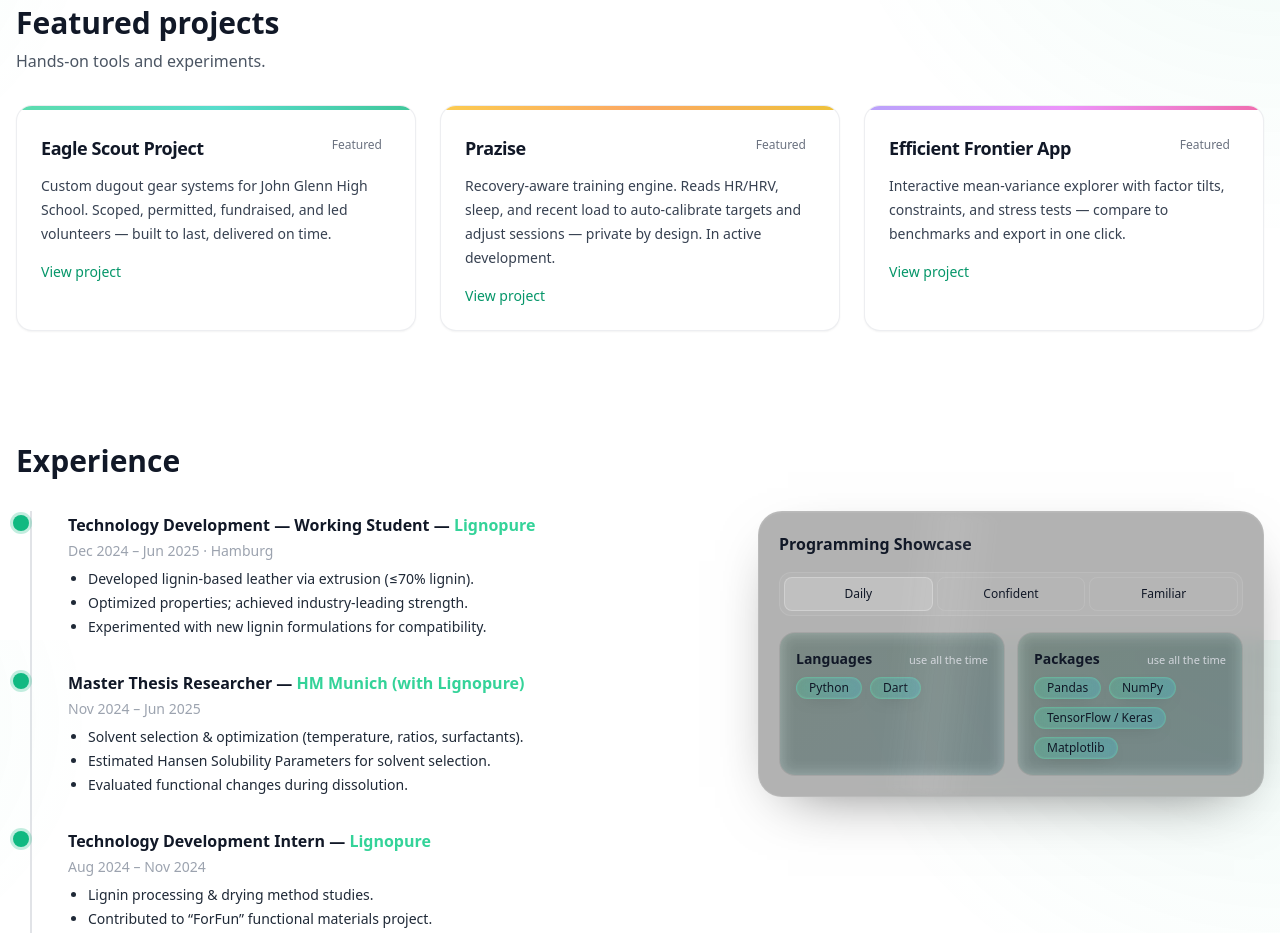
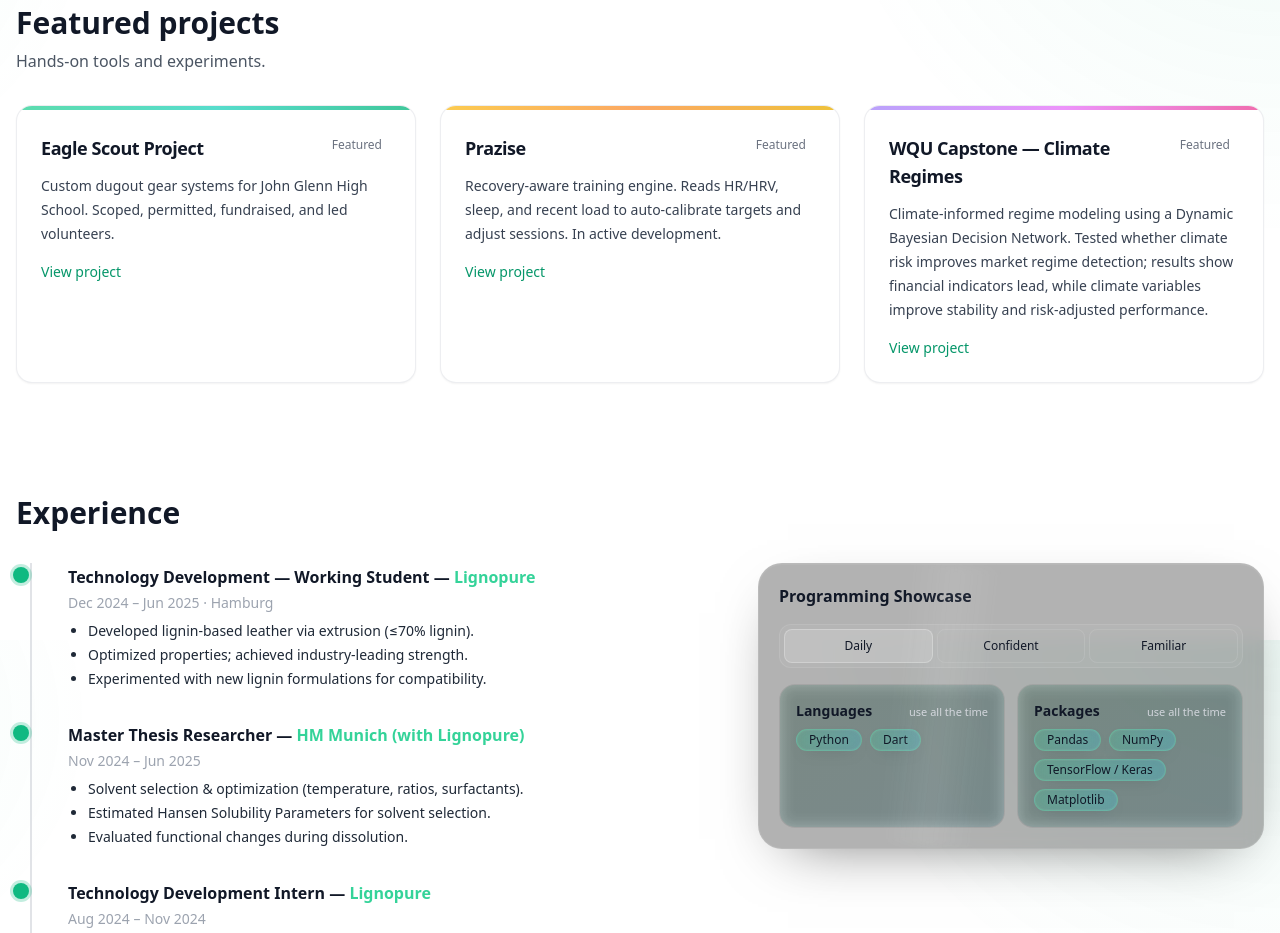
Before and after one commit to Tridude5/JohnSlavinskas, a Next.js app: page / in a window 1280 px wide. Shown: the part 1760-2693 px from the top of the page. Built offline with nearby package versions, Linux system fonts and the light colour scheme; no server answers.

Commit message:
Update project descriptions in HomeClient.tsx

```diff
--- a/app/HomeClient.tsx
+++ b/app/HomeClient.tsx
@@ -310,19 +310,19 @@ export default function HomeClient() {
         <div className="grid md:grid-cols-3 gap-6">
           <FeaturedCard
             title="Eagle Scout Project"
-            blurb="Custom dugout gear systems for John Glenn High School. Scoped, permitted, fundraised, and led volunteers — built to last, delivered on time."
+            blurb="Custom dugout gear systems for John Glenn High School. Scoped, permitted, fundraised, and led volunteers."
             href="/projects#eagle-scout"
             accent="from-emerald-400 via-teal-400 to-emerald-500"
           />
           <FeaturedCard
             title="Prazise"
-            blurb="Recovery-aware training engine. Reads HR/HRV, sleep, and recent load to auto-calibrate targets and adjust sessions — private by design. In active development."
+            blurb="Recovery-aware training engine. Reads HR/HRV, sleep, and recent load to auto-calibrate targets and adjust sessions. In active development."
             href="/projects#prazise"
             accent="from-amber-400 via-orange-400 to-yellow-500"
           />
           <FeaturedCard
-            title="Efficient Frontier App"
-            blurb="Interactive mean-variance explorer with factor tilts, constraints, and stress tests — compare to benchmarks and export in one click."
+            title="WQU Capstone — Climate Regimes"
+            blurb="Climate-informed regime modeling using a Dynamic Bayesian Decision Network. Tested whether climate risk improves market regime detection; results show financial indicators lead, while climate variables improve stability and risk-adjusted performance."
             href="/projects"
             accent="from-violet-400 via-fuchsia-400 to-pink-500"
           />
```
